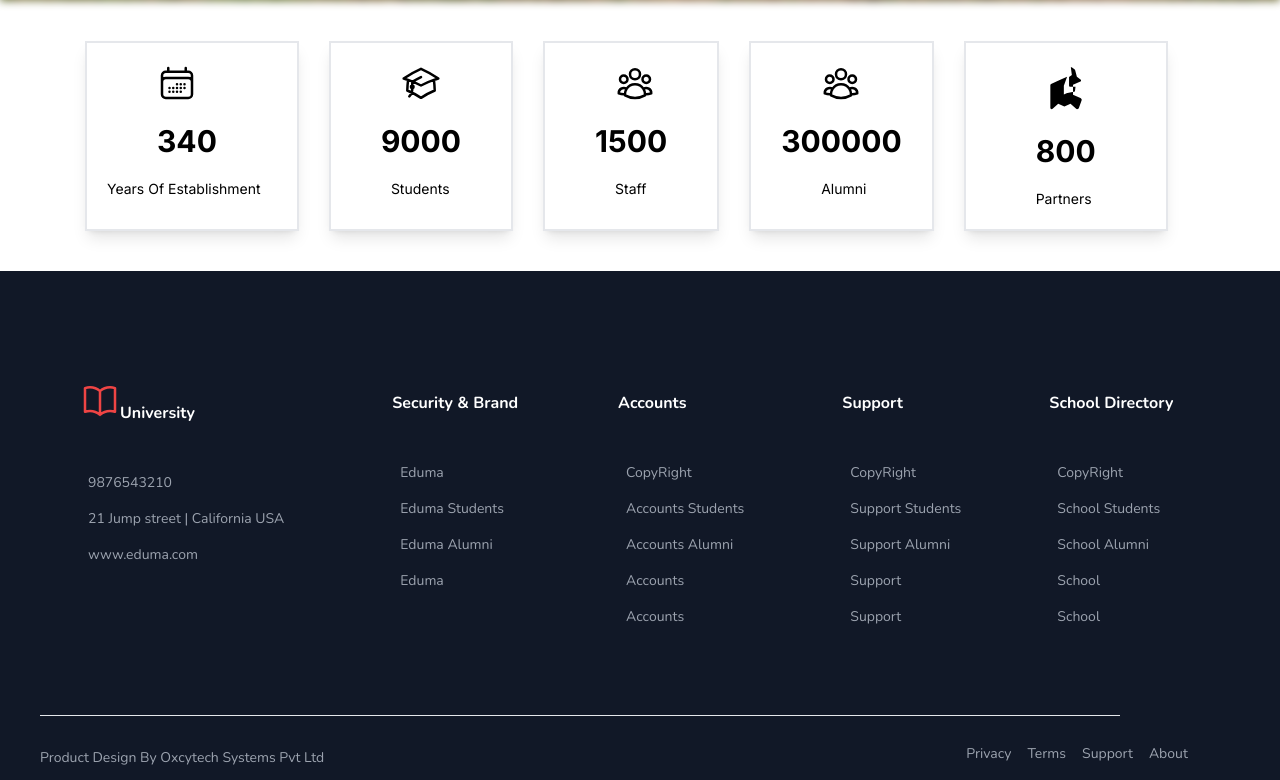
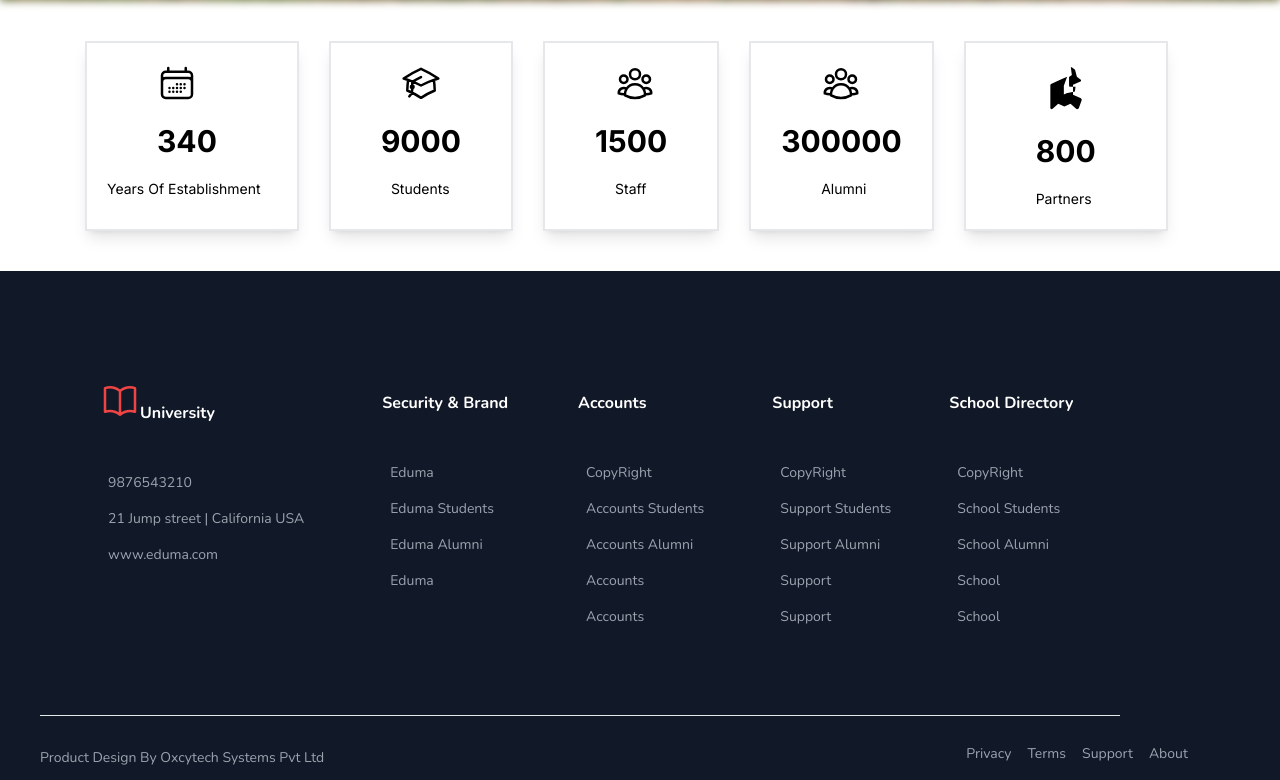
Before and after one commit to talhahamid29/website, a Next.js app: page / in a window 1280 px wide. Shown: the part 595-1375 px from the top of the page. Built offline with nearby package versions, Linux system fonts and the light colour scheme.

Commit message:
'website'

```diff
--- a/components/Footer/Footer.tsx
+++ b/components/Footer/Footer.tsx
@@ -3,8 +3,8 @@ import React from "react";
 const Footer: React.FC = () => {
   return (
     <div className="w-full lg:max-w-screen-xl mx-auto">
-      <div className="lg:flex lg:gap-[70px] bg-gray-900 text-white font-nunito py-10">
-        <div className="ml-[20px]  lg:mt-20 lg:mr-[10px] lg:ml-20">
+      <div className="lg:flex lg:gap-[40px] bg-gray-900 text-white font-nunito py-10">
+        <div className="ml-[20px]  lg:mt-20 lg:mr-[10px] lg:ml-[100px]">
           <p className=" font-bold flex">
             <svg
               xmlns="http://www.w3.org/2000/svg"
```
